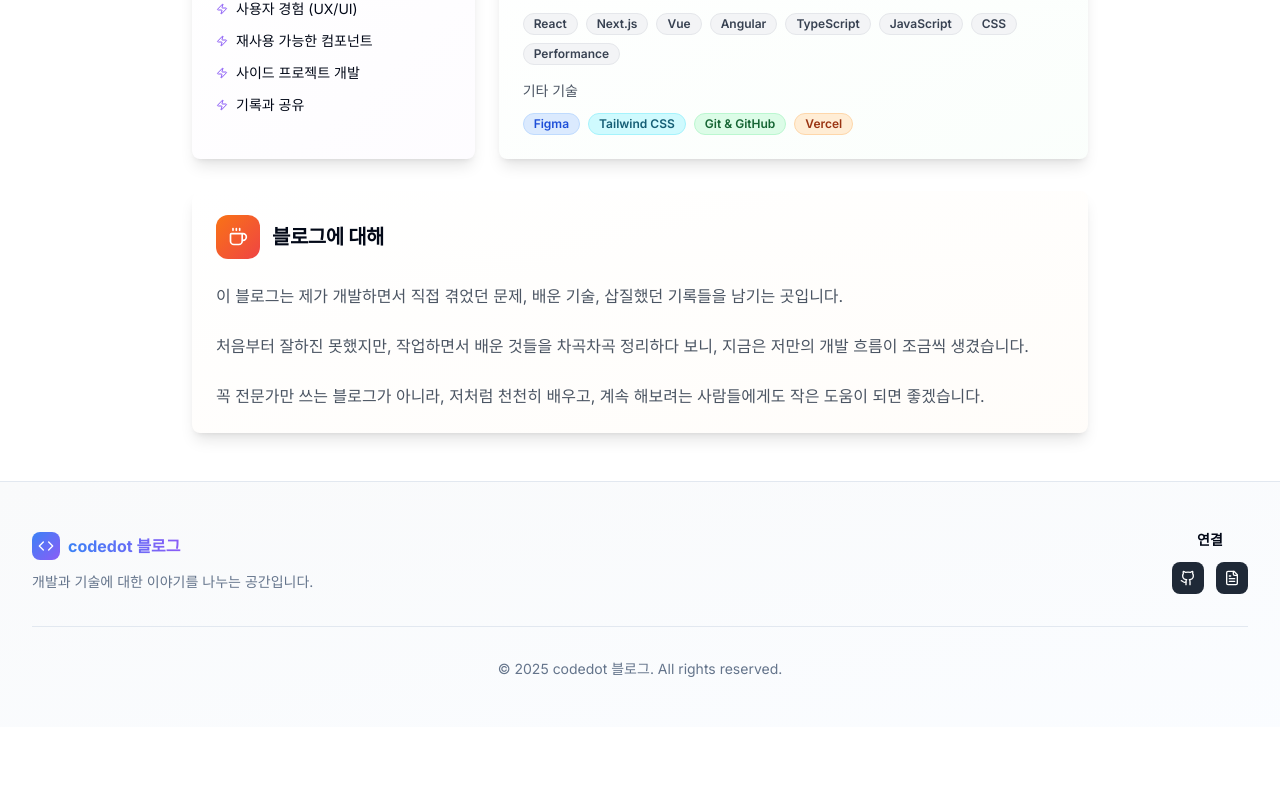
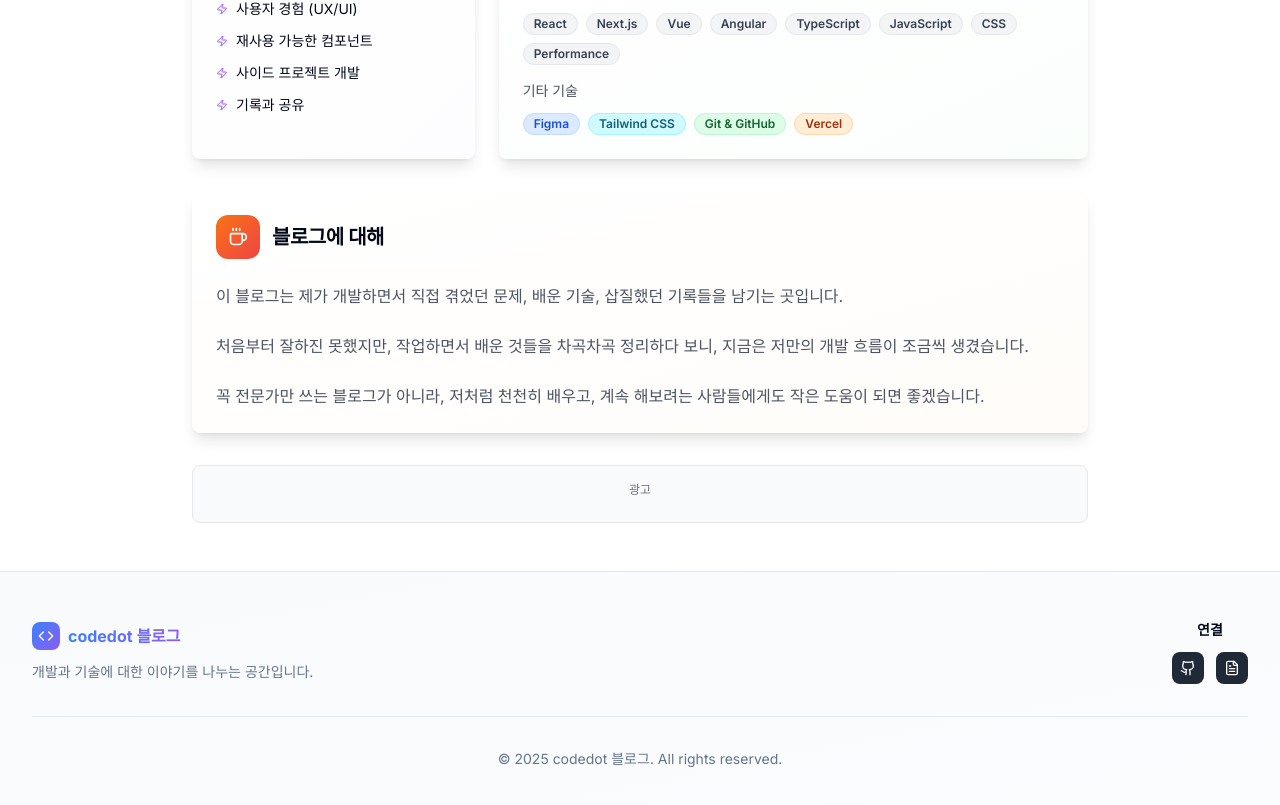
Before and after one commit to JangKyum/blog, a Next.js app: page /about in a window 1280 px wide. Shown: the part 754-1559 px from the top of the page. Before the commit the page ends 1481 px from the top, so only its background shows below. Built offline with nearby package versions, Linux system fonts and the light colour scheme; no server answers.

Commit message:
about_adsense add

```diff
--- a/app/about/page.tsx
+++ b/app/about/page.tsx
@@ -2,6 +2,7 @@ import { Card, CardContent, CardDescription, CardHeader, CardTitle } from "@/com
 import { Badge } from "@/components/ui/badge"
 import { Code, Heart, Coffee, Zap } from "lucide-react"
 import { getCategoryColor } from "@/lib/category-colors"
+import AdSense from "@/components/adsense"
 
 export default function AboutPage() {
   const skills = [
@@ -167,6 +168,9 @@ export default function AboutPage() {
               </p>
             </CardContent>
           </Card>
+
+          {/* Google AdSense 광고 - About 페이지 하단 */}
+          <AdSense adSlot="7029710060" />
         </div>
       </div>
     </div>
```
